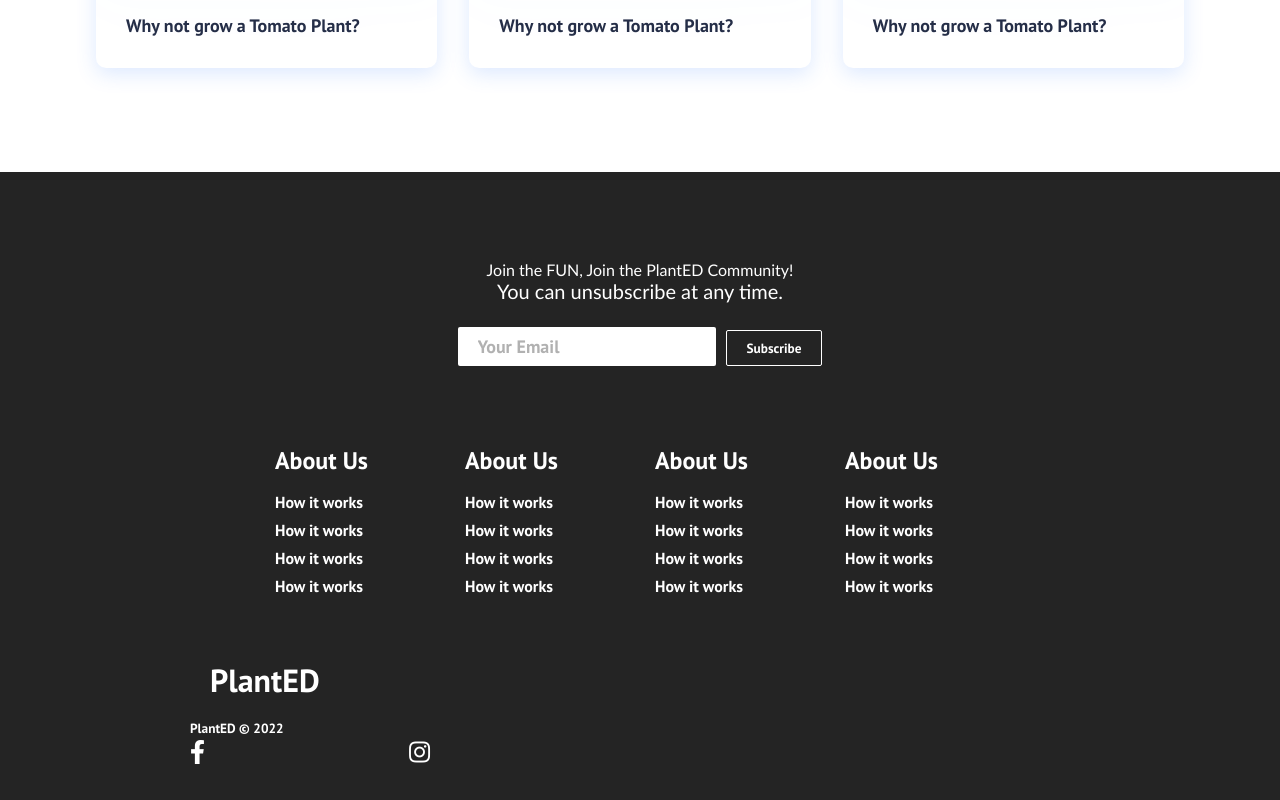
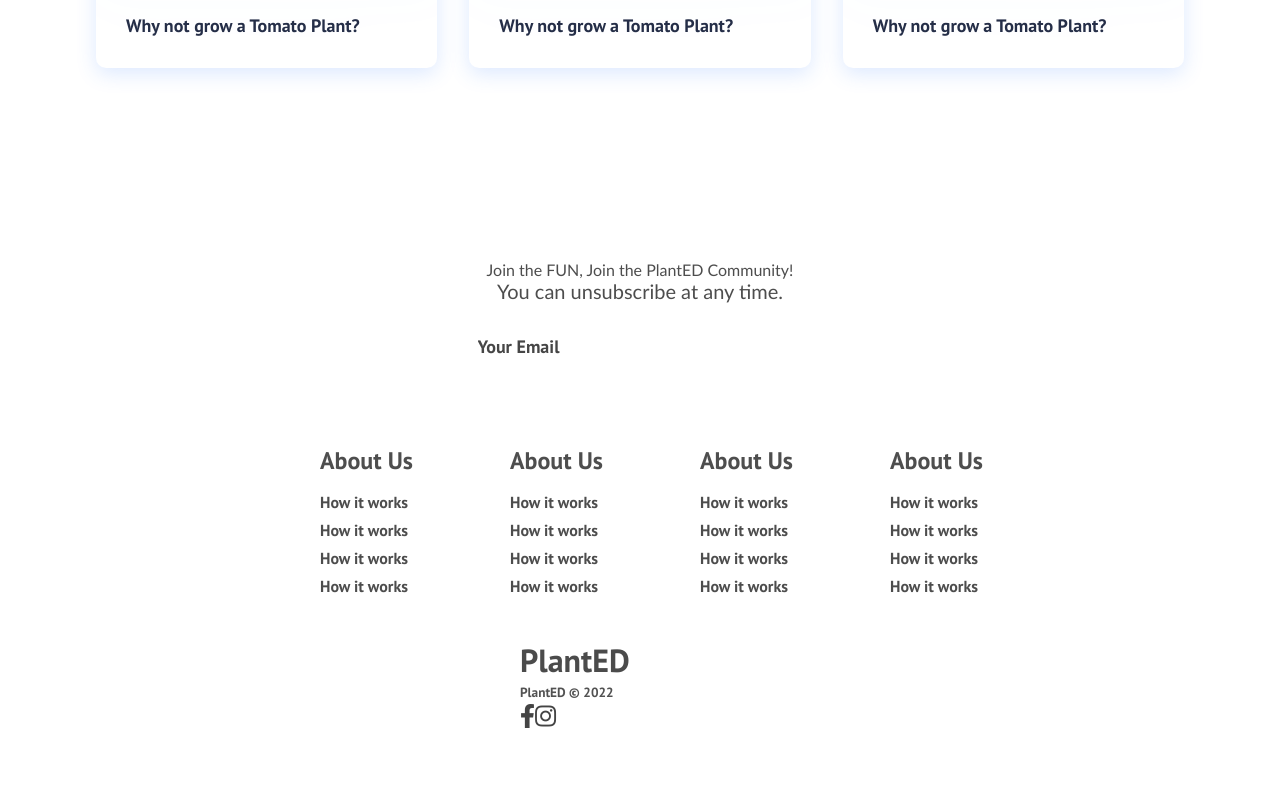
Before and after one commit to a-majumdar/sdp, a React (Create React App) app in the folder software/: page / in a window 1280 px wide. Shown: the part 1690-2490 px from the top of the page. After the commit the page ends 2454 px from the top, so only its background shows below. Built offline with nearby package versions, Linux system fonts and the light colour scheme.

Commit message:
Fixed Footer

```diff
--- a/software/src/components/organisms/Footer.css
+++ b/software/src/components/organisms/Footer.css
@@ -1,5 +1,8 @@
 .footer-container {
-  background-color: #242424;
+  /*Need to Change this so that it works dynamically*/
+  /*Also need to add shadow effect around footer*/
+  /*Add Border around Email Input*/
+  background-color: #ffffff;
   padding: 4rem 0 2rem 0;
   display: flex;
   flex-direction: column;
@@ -15,7 +18,13 @@
   text-align: center;
   margin-bottom: 24px;
   padding: 24px;
-  color: white;
+  color: rgb(77, 77, 77);
+}
+
+.input-areas {
+  border: black;
+  border-width: 10px;
+  border-radius: 10px;
 }
 
 .footer-subscription > p {
@@ -40,12 +49,13 @@
   border: none;
   font-size: 18px;
   margin-bottom: 16px;
-  border: 1px solif #fff;
+  border: 1px solif rgb(78, 78, 78);
 }
 
 .footer-links {
   width: 100%;
   max-width: 1000px;
+  margin-left: 90px; /*hardcoded*/
   display: flex;
   justify-content: center;
 }
@@ -69,17 +79,17 @@
 }
 
 .footer-link-items > h2 {
-  color: #fff;
+  color: rgb(78, 78, 78);
 }
 
 .footer-link-items a {
-  color: white;
+  color: rgb(77, 77, 77);
   text-decoration: none;
   margin-bottom: 8px;
 }
 
 .footer-link-items a:hover {
-  color: #e9e9e9;
+  color: #474747;
   transition: 0.3s ease-out;
 }
 
@@ -88,51 +98,55 @@
 }
 
 .footer-input::placeholder {
-  color: #b1b1b1;
+  color: #464646;
 }
 
 /* Social Icons */
 .social-icon-link {
-  color: #fff;
+  color: rgb(68, 68, 68);
   font-size: 24px;
 }
 
 .social-media {
   max-width: 1000px;
   width: 100%;
+  flex-direction: row;
+  display: flex;
+  justify-content: space-evenly;
+  margin-top: 20px;
 }
 
 .social-media-wrap {
-  display: flex;
+  /*display: flex;
+  flex-direction: row;
   justify-content: space-between;
   align-items: center;
-  width: 90%;
   max-width: 1000px;
-  margin: 40px auto 0 auto;
+  margin: 40px auto 0 auto;*/
 }
 
 .social-icons {
   display: flex;
-  justify-content: space-between;
-  align-items: center;
+  flex-direction: row;
+  justify-content: left;
+  align-items: flex-start;
   width: 240px;
 }
 
 .social-logo {
-  color: #fff;
+  color: rgb(75, 75, 75);
   justify-self: start;
-  margin-left: 20px;
   cursor: pointer;
+  flex-direction: row;
   text-decoration: none;
   font-size: 2rem;
   display: flex;
   align-items: center;
-  margin-bottom: 16px;
 }
 
 .website-rights {
-  color: #fff;
-  margin-bottom: 16px;
+  color: rgb(82, 82, 82);
+  margin-top: 12px;
 }
 
 @media screen and (max-width: 820px) {
@@ -142,6 +156,13 @@
 
   .footer-input {
     width: 100%;
+    flex-direction: row;
+  }
+
+  .footer-logo {
+    display: flex;
+    align-self: flex-end;
+    flex-direction: column;
   }
 
   .btn {
@@ -149,10 +170,10 @@
   }
 
   .footer-link-wrapper {
-    flex-direction: column;
+    flex-direction: row;
   }
 
   .social-media-wrap {
-    flex-direction: column;
+    flex-direction: row;
   }
 }
```
